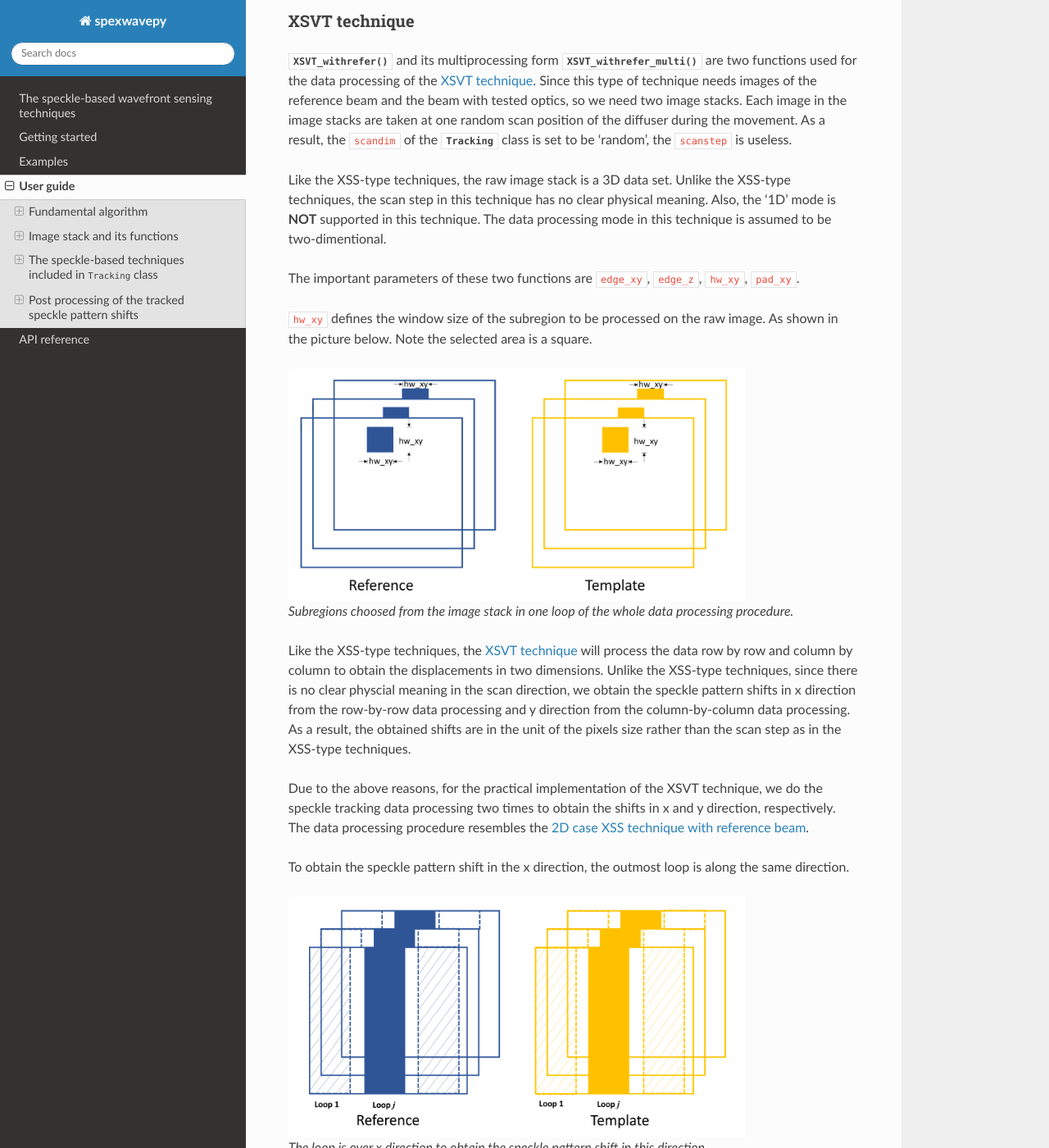
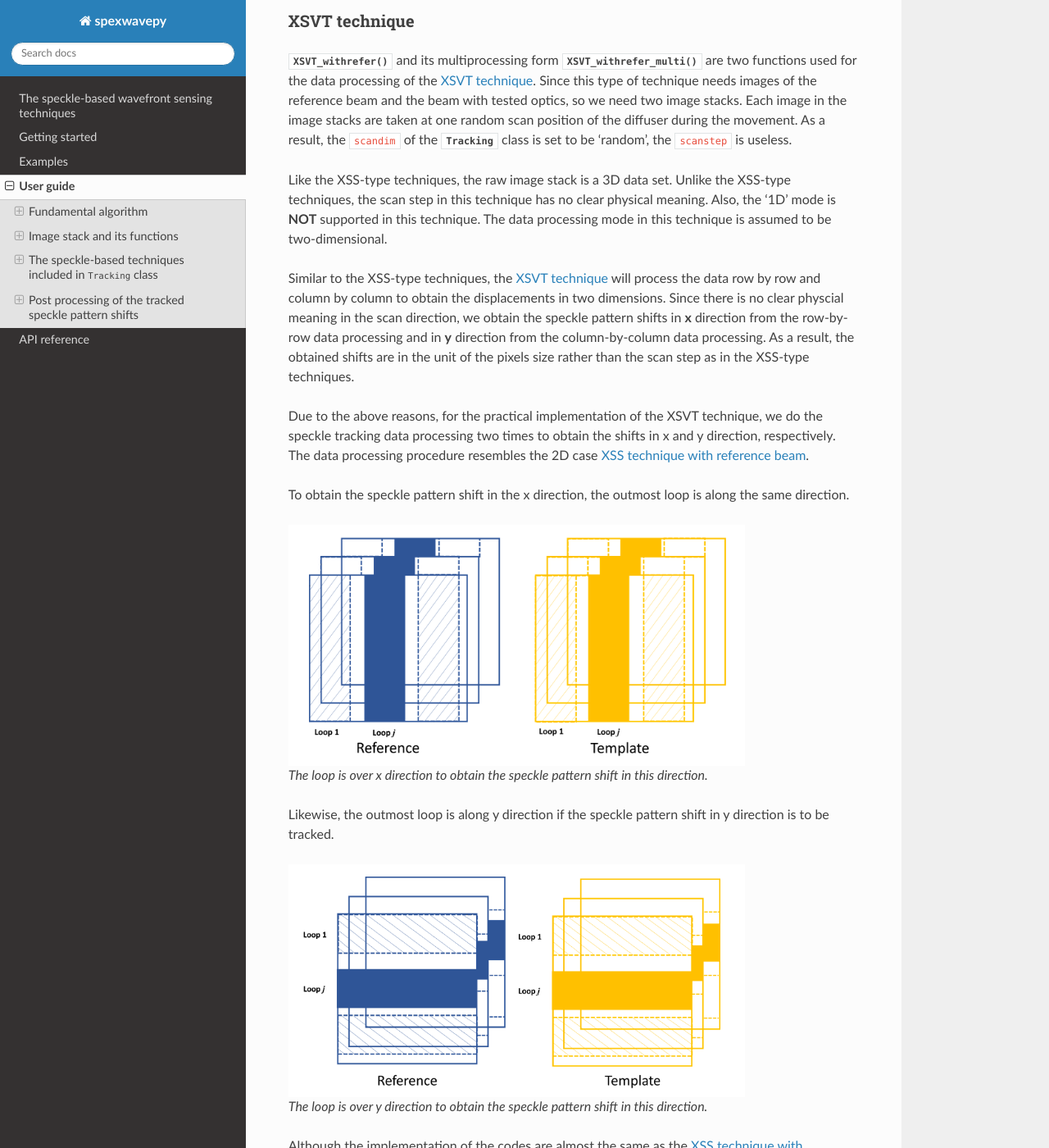
Before and after one commit to wholingfei/spexwavepy, a Sphinx documentation site: the page built from docs/source/userguide.rst, in a window 1280 px wide and 1400 px high, scrolled down 26536 px. Shown: the whole window at 82% size. Built offline with Sphinx 7.4.7 and the Read the Docs theme 2.0.0, drawn with Linux system fonts in a browser that asks for light colours; some of the changed text lies outside the part shown.

Commit message:
minor docs

```diff
--- a/docs/source/userguide.rst
+++ b/docs/source/userguide.rst
@@ -1010,27 +1010,14 @@
 Unlike the XSS-type techniques, the scan step in this technique has
 no clear physical meaning. Also,
 the '1D' mode is **NOT** supported in this technique. The data processing
-mode in this technique is assumed to be two-dimentional.
+mode in this technique is assumed to be two-dimensional.
 
-The important parameters of these two functions are ``edge_xy``, ``edge_z``,
-``hw_xy``, ``pad_xy``.
-
-``hw_xy`` defines the window size of the subregion to be processed
-on the raw image. As shown in the picture below. Note the selected area
-is a square.
-
-.. figure:: _static/XSVT_refer1.png
-   :width: 80%
-
-   Subregions choosed from the image stack in one loop of the
-   whole data processing procedure.
-
-Like the XSS-type techniques, the :ref:`XSVT technique <prinXSVTRefer>`
-will process the data
+Similar to the XSS-type techniques, the
+:ref:`XSVT technique <prinXSVTRefer>` will process the data
 row by row and column by column to obtain the displacements in two
-dimensions. Unlike the XSS-type techniques, since there is no clear
+dimensions. Since there is no clear
 physcial meaning in the scan direction, we obtain the speckle pattern
-shifts in x direction from the row-by-row data processing and y direction
+shifts in **x** direction from the row-by-row data processing and in **y** direction
 from the column-by-column data processing. As a result, the obtained
 shifts are in the unit of the pixels size rather than the scan step
 as in the XSS-type techniques.
@@ -1039,7 +1026,7 @@
 XSVT technique, we do the speckle tracking data processing two times
 to obtain the shifts in x and y direction, respectively. The data
 processing procedure resembles the
-:ref:`2D case XSS technique with reference beam <traXSS>`.
+2D case :ref:`XSS technique with reference beam <traXSS>`.
 
 To obtain the speckle pattern shift in the x direction, the outmost
 loop is along the same direction.
@@ -1061,6 +1048,38 @@
 almost the same as the :ref:`XSS technique with reference beam <traXSS>`,
 the shifts obtained from XSVT technique are in the unit of pixel size rather than
 the scan step as from the XSS-type techniques.
+
+The important parameters of these two functions are ``edge_xy``, ``edge_z``,
+``hw_xy``, ``pad_xy``.
+
+.. figure:: _static/XSVT_loopx.png
+   :width: 80%
+
+   2D image processing to obtain shifts in x direction. The chosen strip
+   belongs to the 1D processing procedure within each loop.
+
+.. figure:: _static/XSVT_loopy.png
+   :width: 80%
+
+   2D image processing to obtain shifts in y direction. The chosen strip
+   belongs to the 1D processing procedure within each loop.
+
+``hw_xy`` defines the window size of the subregion to be processed
+on the raw image. For XSVT technique, we will do the speckle tracking
+in both **x** and **y** direction, thus, ``hw_xy`` is the same for these
+two cases. ``edge_xy`` defines the edge to be cut on the template images,
+they are the same for both **x** and **y** directions.
+
+.. figure:: _static/XSVT_stiched.png
+   :width: 80%
+
+   Stiched images for speckle tracking.
+
+Within every loop, the strip data in one image stack will be stiched
+together to obtain the image for speckle tracking. ``edge_z`` defines
+the edge to be cut on the stiched template image in the scan direction,
+as shown in the above. The remaining procedure is the same as in the
+:ref:`XSS technique with reference beam <traXSS>`
 
 Refer to the principle of the :ref:`XSVT technique <prinXSVTRefer>`,
 the physical quantities directly reconstructed from this technique are
```
Also changed, not shown: docs/source/_static/XSVT_loopx.png (added), docs/source/_static/XSVT_loopy.png (added), docs/source/_static/XSVT_stiched.png (added), 12 other files.
